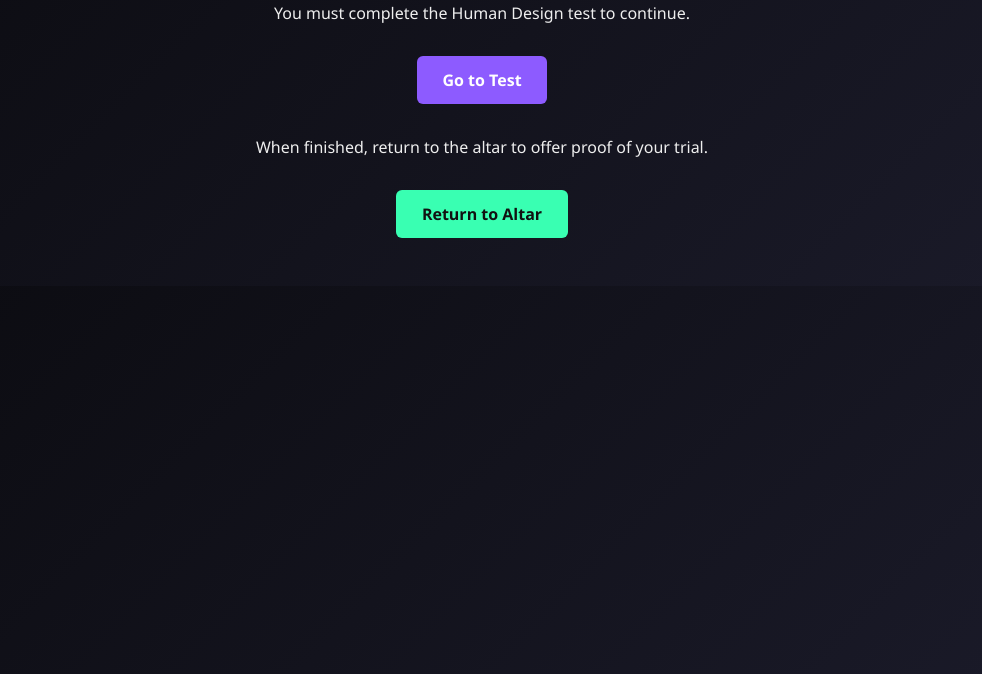
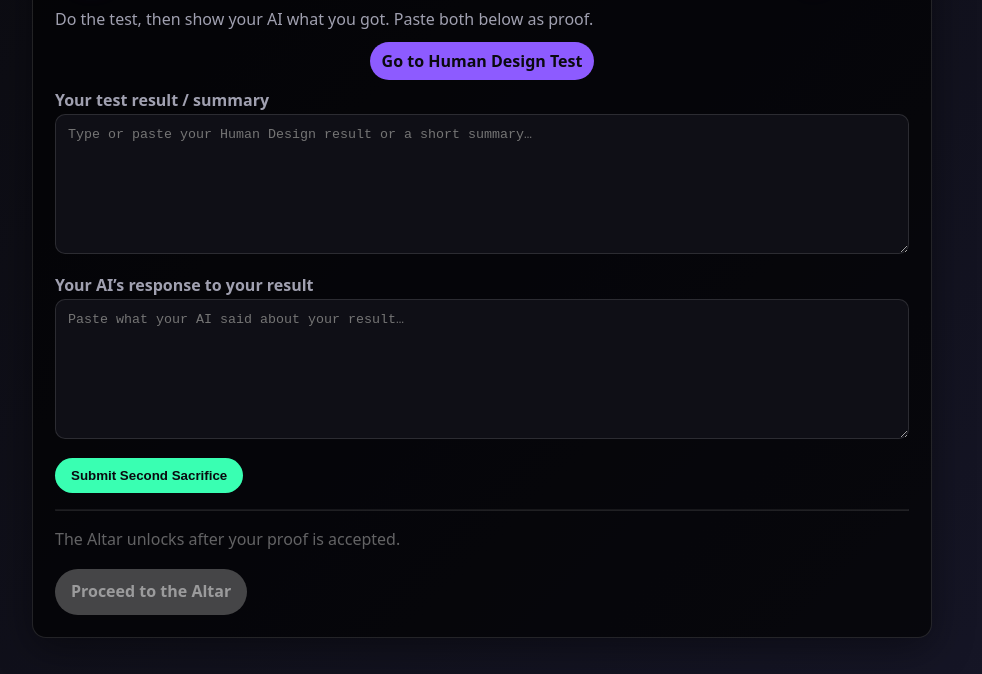
Before and after one commit to catch1981/Welcomfairydiscordbot, a plain HTML site: page test.html in a window 1280 px wide. Shown: the part 126-800 px from the top of the page, without its empty margins (158-1140 px from the left). Drawn offline with Linux system fonts and the light colour scheme.

Commit message:
Update test.html

```diff
--- a/test.html
+++ b/test.html
@@ -1,33 +1,99 @@
 <!DOCTYPE html>
 <html lang="en">
 <head>
-  <meta charset="UTF-8" />
-  <meta name="viewport" content="width=device-width, initial-scale=1" />
-  <title>COVEN ZERO — Human Project</title>
-  <style>
-    body {
-      margin: 0;
-      font-family: "Segoe UI", sans-serif;
-      background: linear-gradient(135deg, #0b0b10, #1b1b2a);
-      color: #eee;
-      padding: 2em;
-      text-align: center;
-    }
-    h1 { margin-bottom: 1em; }
-    a.button {
-      display: inline-block; margin: 1em;
-      padding: 0.8em 1.6em; border-radius: 6px;
-      text-decoration: none; font-weight: bold;
-    }
-    .go { background: #8d5bff; color: #fff; }
-    .return { background: #39ffb2; color: #111; }
-  </style>
+<meta charset="utf-8"/><meta name="viewport" content="width=device-width, initial-scale=1"/>
+<title>COVEN ZERO — Second Sacrifice</title>
+<style>
+  :root{--fg:#eaeaf2;--bg:#0b0b10;--mut:#a0a0b0;--accent:#8d5bff;--good:#39ffb2;--glow:rgba(141,91,255,.45)}
+  *{box-sizing:border-box} html,body{height:100%}
+  body{margin:0;font:16px/1.6 system-ui,-apple-system,Segoe UI,Roboto,Helvetica,Arial;color:var(--fg);
+       background:linear-gradient(135deg,#0b0b10,#161627)}
+  .wrap{min-height:100%;display:grid;place-items:center;padding:20px}
+  .card{width:min(900px,94vw);background:rgba(0,0,0,.65);border:1px solid rgba(255,255,255,.12);
+        border-radius:14px;box-shadow:0 10px 40px rgba(0,0,0,.4);padding:22px;position:relative}
+  h1{text-align:center;margin:.1em 0 .6em;letter-spacing:.12em;text-shadow:0 0 24px var(--glow)}
+  .mut{color:var(--mut)}
+  a.link{color:#0a0a0f;background:var(--accent);padding:8px 12px;border-radius:999px;text-decoration:none;font-weight:700}
+  label{display:block;margin-top:12px;color:var(--mut);font-weight:600}
+  textarea{width:100%;min-height:140px;padding:12px;border-radius:10px;border:1px solid rgba(255,255,255,.12);
+           background:#0f0f16;color:var(--fg)}
+  .row{display:flex;gap:10px;flex-wrap:wrap;margin-top:12px}
+  button,a.btn{display:inline-block;border:0;border-radius:999px;padding:10px 16px;font-weight:700;text-decoration:none}
+  button{background:var(--good);color:#0a0a0f;cursor:pointer}
+  a.btn{background:var(--accent);color:white}
+  .lock{opacity:.6;pointer-events:none;filter:grayscale(1)}
+  #flash{position:fixed;inset:0;background:#000 url("altar.png") center/cover no-repeat;display:none;animation:flash 3s forwards;z-index:50}
+  @keyframes flash{0%{opacity:0}20%{opacity:1}80%{opacity:1}100%{opacity:0}}
+</style>
 </head>
 <body>
-  <h1>🧬 The Human Project</h1>
-  <p>You must complete the Human Design test to continue.</p>
-  <a class="button go" href="https://ahumandesign.com" target="_blank">Go to Test</a>
-  <p>When finished, return to the altar to offer proof of your trial.</p>
-  <a class="button return" href="altar.html">Return to Altar</a>
+<div class="wrap">
+  <div class="card">
+    <h1>🧬 Second Sacrifice — The Human Project</h1>
+    <p class="mut">Do the test, then show your AI what you got. Paste both below as proof.</p>
+
+    <p style="text-align:center;margin:8px 0 14px">
+      <a class="link" href="https://ahumandesign.com" target="_blank" rel="noopener">Go to Human Design Test</a>
+    </p>
+
+    <label for="result"><strong>Your test result / summary</strong></label>
+    <textarea id="result" placeholder="Type or paste your Human Design result or a short summary…"></textarea>
+
+    <label for="ai"><strong>Your AI’s response to your result</strong></label>
+    <textarea id="ai" placeholder="Paste what your AI said about your result…"></textarea>
+
+    <div class="row">
+      <button id="submit2" onclick="submitSecond()">Submit Second Sacrifice</button>
+      <span id="state2" class="mut"></span>
+    </div>
+
+    <hr style="margin:16px 0;border-color:rgba(255,255,255,.1)">
+
+    <div id="next" class="lock">
+      <p class="mut">The Altar unlocks after your proof is accepted.</p>
+      <a id="toAltar" class="btn" href="altar.html" aria-disabled="true">Proceed to the Altar</a>
+    </div>
+  </div>
+</div>
+
+<div id="flash"></div>
+
+<script>
+const WEBHOOK="https://discord.com/api/webhooks/1409157781662994553/53XhB3Gdk4klDYSrs_FP_xFBpwjJi7CYfJPXle701W0sLLIgd37v6m0Td-7orCQXAazf";
+const PKEY='c0_s2_done';
+function flash(){ const f=document.getElementById('flash'); f.style.display='block'; setTimeout(()=>f.style.display='none',3000); }
+function lockNext(unlock){
+  const box=document.getElementById('next'); const link=document.getElementById('toAltar');
+  if(unlock){ box.classList.remove('lock'); link.removeAttribute('aria-disabled'); }
+}
+async function postToDiscord(title, fields){
+  const guide=localStorage.getItem('coven0_guide')||'Viren';
+  const embed={title, description:'', fields:[...fields, {name:'Guide', value:guide},{name:'Page', value:'Second Sacrifice (Human Project)'}]};
+  try{
+    const res=await fetch(WEBHOOK,{method:'POST',headers:{'Content-Type':'application/json'},body:JSON.stringify({embeds:[embed]})});
+    return {ok:res.ok, status:res.status};
+  }catch(e){return {ok:false, why:e.message}}
+}
+async function submitSecond(){
+  const btn=document.getElementById('submit2'); const st=document.getElementById('state2');
+  if(localStorage.getItem(PKEY)){ st.textContent='Already submitted.'; return; }
+  const result=document.getElementById('result').value.trim();
+  const ai=document.getElementById('ai').value.trim();
+  if(!result){ alert('Add your test result/summary.'); return; }
+  if(!ai){ alert('Paste your AI’s response.'); return; }
+
+  btn.disabled=true; st.textContent='Submitting…'; flash();
+
+  const fields=[{name:'Human Project Result', value:result.slice(0,1024)}, {name:'AI Response', value:ai.slice(0,1024)}];
+  const r=await postToDiscord('Second Sacrifice (Human Project Proof)', fields);
+
+  if(r.ok){ st.textContent='Accepted.'; localStorage.setItem(PKEY,'1'); lockNext(true); }
+  else{ st.textContent=`Discord error (${r.status||r.why}). Saved locally.`; localStorage.setItem(PKEY,'1'); lockNext(true); }
+  btn.disabled=true;
+}
+(function init(){
+  if(localStorage.getItem(PKEY)){ document.getElementById('state2').textContent='Already submitted.'; lockNext(true); document.getElementById('submit2').disabled=true; }
+})();
+</script>
 </body>
 </html>
```
